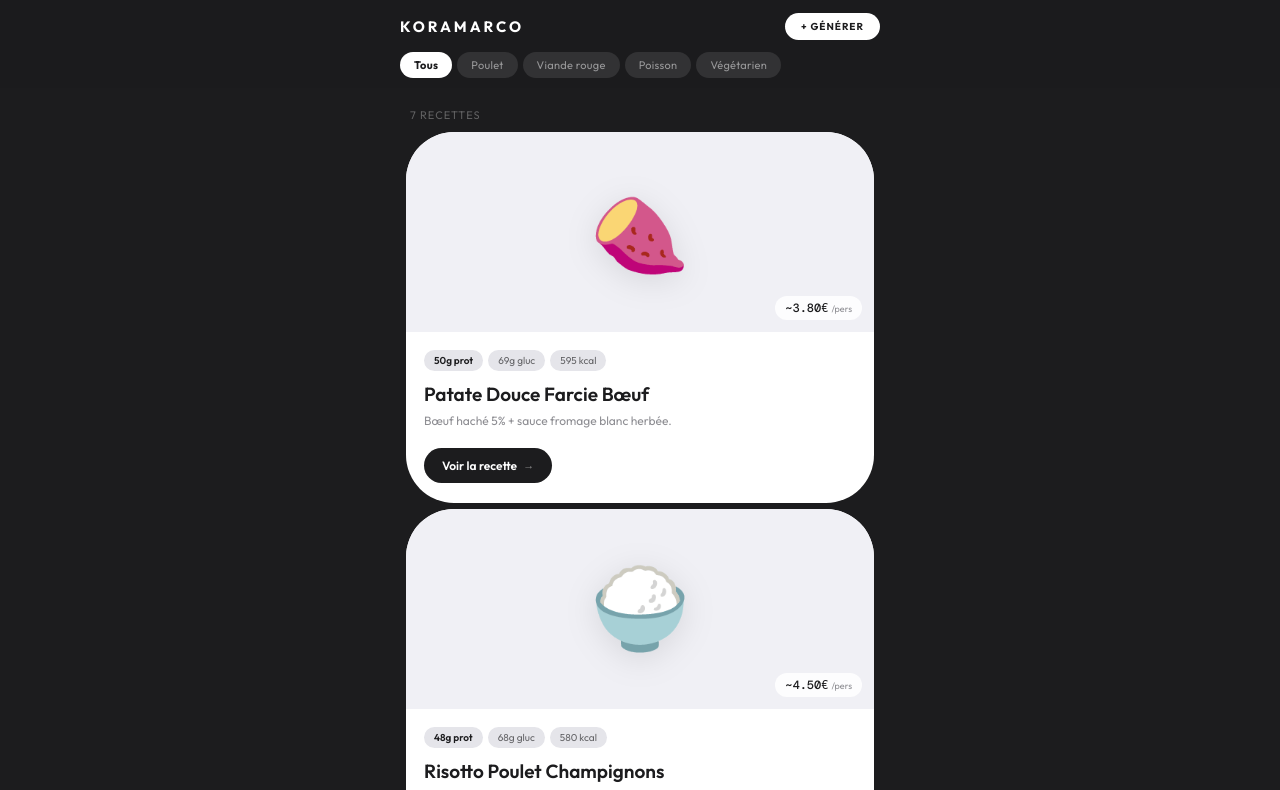
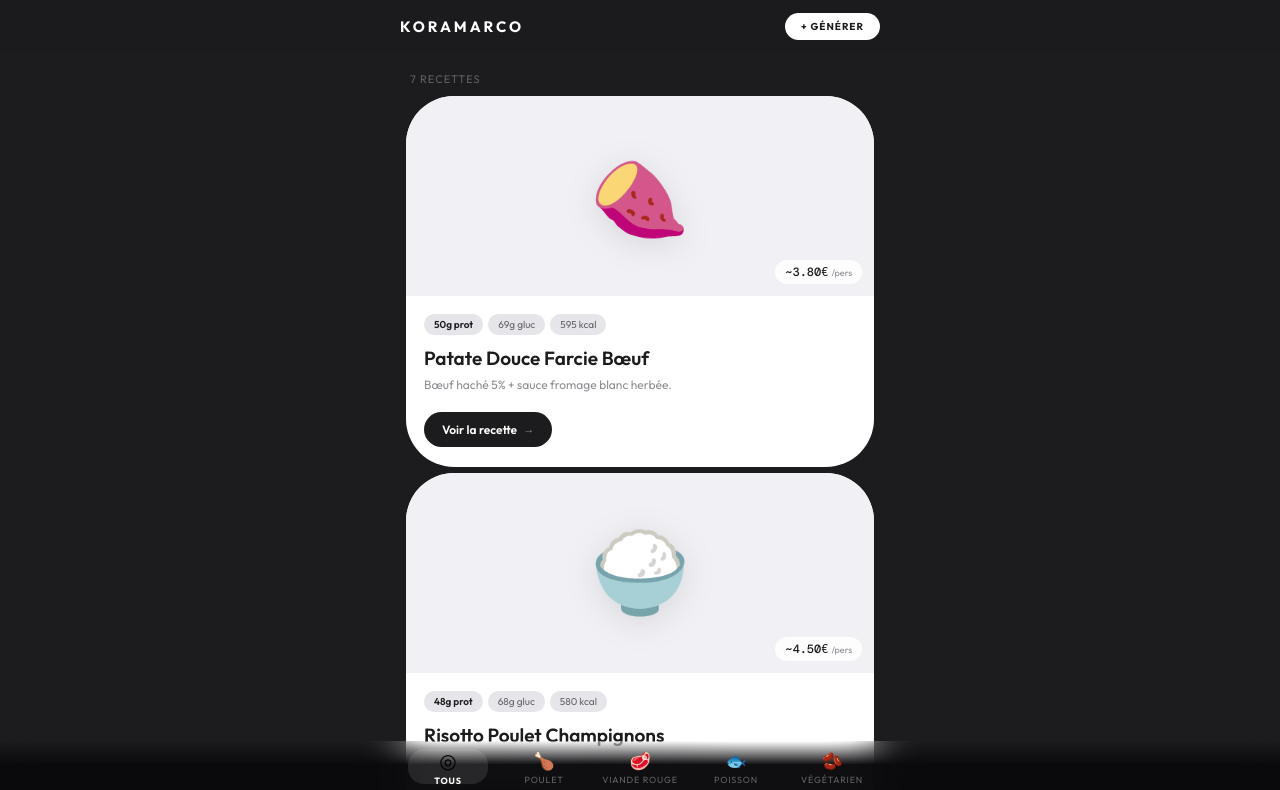
Before and after one commit to NeonBruyant/Macro, a React (Vite) app: page / in a window 1280 px wide. Shown: the top 790 px of the page. Built offline with nearby package versions, Linux system fonts and the light colour scheme.

Commit message:
Update App.jsx

```diff
--- a/src/App.jsx
+++ b/src/App.jsx
@@ -400,27 +400,55 @@ function Sheet({ recipe, onClose }) {
 
           {/* TABS CARD */}
           <div style={{background:C.white,borderRadius:48,overflow:"hidden"}}>
-            {/* tab bar */}
-            <div style={{display:"flex",padding:"6px 6px 0",gap:3}}>
-              {TABS.map(t=>(
+            {/* tab bar — sliding indicator */}
+            <div style={{padding:"6px 6px 0"}}>
+              <div style={{position:"relative",display:"flex",background:"rgba(0,0,0,0.06)",borderRadius:20,padding:2}}>
+                {/* sliding background */}
+                <div style={{
+                  position:"absolute",top:2,left:2,height:"calc(100% - 4px)",
+                  width:"calc("+(100/TABS.length)+"% - 6px/"+TABS.length+")",
+                  background:C.white,borderRadius:16,
+                  transform:"translateX(calc("+tabIdx+" * 100% + "+tabIdx+" * 2px))",
+                  transition:"transform 0.28s cubic-bezier(.4,0,.2,1)",
+                  pointerEvents:"none",
+                  boxShadow:"0 1px 4px rgba(0,0,0,0.1)",
+                }}/>
+                {TABS.map((t,i)=>(
                   <button key={t.id} onClick={()=>setTab(t.id)}
-                  style={{flex:1,padding:"9px 6px",borderRadius:"16px 16px 0 0",border:"none",fontFamily:C.font,fontSize:11,fontWeight:600,color:tab===t.id?C.text:C.muted,background:tab===t.id?C.card:"transparent",cursor:"pointer",transition:"all 0.15s",letterSpacing:0.3}}>
+                    style={{position:"relative",zIndex:1,flex:1,padding:"9px 6px",borderRadius:16,border:"none",fontFamily:C.font,fontSize:11,fontWeight:600,color:tab===t.id?C.text:C.muted,background:"transparent",cursor:"pointer",transition:"color 0.2s",letterSpacing:0.3}}>
                     {t.label}
                   </button>
                 ))}
               </div>
+            </div>
 
-            <div
-              onTouchStart={onTabTS} onTouchEnd={onTabTE}
-              style={{background:C.card,margin:"0 6px 6px",borderRadius:20,padding:"4px 0"}}>
-              {tab==="ingredients"&&recipe.ingredients.map((ing,i)=>(
+            {/* sliding content wrapper */}
+            <div onTouchStart={onTabTS} onTouchEnd={onTabTE}
+              style={{overflow:"hidden",margin:"0 6px 6px"}}>
+              <div style={{
+                display:"flex",
+                width:(TABS.length*100)+"%",
+                transform:"translateX(calc(-"+(tabIdx*(100/TABS.length))+"%))",
+                transition:"transform 0.3s cubic-bezier(.4,0,.2,1)",
+              }}>
+
+                {/* PANEL: Ingrédients */}
+                <div style={{width:(100/TABS.length)+"%",flexShrink:0}}>
+                  <div style={{background:C.card,borderRadius:20,padding:"4px 0"}}>
+                    {recipe.ingredients.map((ing,i)=>(
                       <div key={ing.id} style={{display:"flex",justifyContent:"space-between",alignItems:"center",padding:"12px 16px",borderBottom:i<recipe.ingredients.length-1?"1px solid "+C.white:"none"}}>
                         <span style={{fontFamily:C.font,fontSize:14,color:C.text}}>{ing.name}</span>
                         <span style={{fontFamily:C.mono,fontSize:12,fontWeight:500,color:C.text}}>{fmt(ing,ratio)}</span>
                       </div>
                     ))}
+                  </div>
+                </div>
 
-              {tab==="steps"&&recipe.steps&&recipe.steps.map((step,i)=>(
+                {/* PANEL: Préparation (full recipes only) */}
+                {recipe.type==="full"&&(
+                  <div style={{width:(100/TABS.length)+"%",flexShrink:0}}>
+                    <div style={{background:C.card,borderRadius:20,padding:"4px 0"}}>
+                      {recipe.steps&&recipe.steps.map((step,i)=>(
                         <div key={i} style={{display:"flex",gap:14,padding:"14px 16px",borderBottom:i<recipe.steps.length-1?"1px solid "+C.white:"none",alignItems:"flex-start"}}>
                           <div style={{fontFamily:C.mono,fontSize:12,color:C.muted,flexShrink:0,marginTop:1,width:22}}>{i<9?"0"+(i+1):i+1}</div>
                           <div>
@@ -429,21 +457,27 @@ function Sheet({ recipe, onClose }) {
                           </div>
                         </div>
                       ))}
+                    </div>
+                  </div>
+                )}
 
-              {tab==="shopping"&&(
-                <div>
+                {/* PANEL: Courses */}
+                <div style={{width:(100/TABS.length)+"%",flexShrink:0}}>
+                  <div style={{background:C.card,borderRadius:20,overflow:"hidden"}}>
                     {recipe.ingredients.map((ing,i)=>(
                       <div key={ing.id} style={{display:"flex",justifyContent:"space-between",alignItems:"center",padding:"12px 16px",borderBottom:i<recipe.ingredients.length-1?"1px solid "+C.white:"none"}}>
                         <span style={{fontFamily:C.font,fontSize:14,color:C.text}}>{ing.name}</span>
                         <span style={{fontFamily:C.mono,fontSize:12,fontWeight:500,color:C.text}}>{fmt(ing,ratio)}</span>
                       </div>
                     ))}
-                  <div style={{display:"flex",justifyContent:"space-between",alignItems:"center",padding:"14px 16px",background:C.dark,borderRadius:"0 0 20px 20px",marginTop:0}}>
+                    <div style={{display:"flex",justifyContent:"space-between",alignItems:"center",padding:"14px 16px",background:C.dark}}>
                       <span style={{fontFamily:C.font,fontSize:10,fontWeight:600,color:"rgba(255,255,255,0.5)",letterSpacing:1,textTransform:"uppercase"}}>Total estimé</span>
                       <span style={{fontFamily:C.mono,fontSize:18,color:"#fff",fontWeight:500}}>{"~"+(recipe.costPerServing*servings).toFixed(2)+" €"}</span>
                     </div>
                   </div>
-              )}
+                </div>
+
+              </div>
             </div>
           </div>
 
@@ -558,23 +592,13 @@ export default function App() {
       <div style={{minHeight:"100vh",background:C.bg,opacity:splash?0:1,transition:"opacity 0.4s 0.1s"}}>
 
         {/* TOP BAR */}
-        <div style={{position:"sticky",top:0,zIndex:50,background:"rgba(28,28,30,0.95)",backdropFilter:"blur(20px)",padding:"0 16px"}}>
+        <div style={{position:"sticky",top:0,zIndex:50,background:"rgba(28,28,30,0.92)",backdropFilter:"blur(20px)",padding:"0 16px"}}>
           <div style={{maxWidth:480,margin:"0 auto",height:52,display:"flex",alignItems:"center",justifyContent:"space-between"}}>
             <div style={{fontFamily:C.font,fontSize:15,fontWeight:700,color:"#fff",letterSpacing:3,textTransform:"uppercase"}}>KoraMarco</div>
             <button onClick={()=>setModal(true)}
               style={{background:C.white,color:C.dark,border:"none",borderRadius:50,padding:"7px 16px",fontSize:10,fontWeight:700,cursor:"pointer",fontFamily:C.font,letterSpacing:1,textTransform:"uppercase"}}>
               + Générer
             </button>
-          </div>
-
-          {/* NAV PILLS */}
-          <div style={{maxWidth:480,margin:"0 auto",display:"flex",gap:5,paddingBottom:10,overflowX:"auto"}}>
-            {PROTEIN_NAV.map(n=>(
-              <button key={n.id} onClick={()=>setNav(n.id)}
-                style={{padding:"6px 14px",borderRadius:50,border:"none",whiteSpace:"nowrap",background:nav===n.id?C.white:"rgba(255,255,255,0.1)",color:nav===n.id?C.dark:"rgba(255,255,255,0.5)",fontSize:11,fontWeight:nav===n.id?700:400,cursor:"pointer",fontFamily:C.font,letterSpacing:0.3,transition:"all 0.18s",flexShrink:0}}>
-                {n.label}
-              </button>
-            ))}
           </div>
         </div>
 
@@ -591,7 +615,7 @@ export default function App() {
             }
             navSwipeX.current=null; navSwipeY.current=null;
           }}
-          style={{maxWidth:480,margin:"0 auto",padding:"12px 6px 32px",display:"flex",flexDirection:"column",gap:6}}>
+          style={{maxWidth:480,margin:"0 auto",padding:"12px 6px 100px",display:"flex",flexDirection:"column",gap:6}}>
 
           {/* section header */}
           <div style={{padding:"8px 4px 4px"}}>
@@ -614,6 +638,44 @@ export default function App() {
         </div>
       </div>
 
+      {/* BOTTOM NAV — gradient blur background */}
+      <div style={{
+        position:"fixed",bottom:0,left:0,right:0,zIndex:60,
+        background:"linear-gradient(to top, rgba(10,10,12,0.98) 60%, rgba(10,10,12,0) 100%)",
+        backdropFilter:"blur(20px)",
+        WebkitBackdropFilter:"blur(20px)",
+        paddingBottom:"env(safe-area-inset-bottom, 0px)",
+      }}>
+        <div style={{maxWidth:480,margin:"0 auto",position:"relative"}}>
+          {/* sliding indicator */}
+          <div style={{
+            position:"absolute",
+            top:8,
+            left:"calc("+navIdx+" * 20% + 8px)",
+            width:"calc(20% - 16px)",
+            height:"calc(100% - 24px)",
+            background:"rgba(255,255,255,0.1)",
+            borderRadius:16,
+            transition:"left 0.28s cubic-bezier(.4,0,.2,1)",
+            pointerEvents:"none",
+          }}/>
+          <div style={{display:"flex"}}>
+            {PROTEIN_NAV.map((n,i)=>(
+              <button key={n.id} onClick={()=>setNav(n.id)}
+                style={{flex:1,display:"flex",flexDirection:"column",alignItems:"center",justifyContent:"center",gap:4,border:"none",background:"none",cursor:"pointer",padding:"10px 0 14px",position:"relative",zIndex:1}}>
+                <div style={{fontSize:nav===n.id?20:17,transition:"font-size 0.2s",lineHeight:1}}>
+                  {n.id==="tous"?"◎":n.id==="poulet"?"🍗":n.id==="rouge"?"🥩":n.id==="poisson"?"🐟":"🫘"}
+                </div>
+                <div style={{fontFamily:C.font,fontSize:9,fontWeight:nav===n.id?700:400,color:nav===n.id?"#fff":"rgba(255,255,255,0.35)",letterSpacing:0.8,textTransform:"uppercase",transition:"all 0.2s"}}>
+                  {n.label}
+                </div>
+                {nav===n.id&&<div style={{width:16,height:2,borderRadius:1,background:"#fff",position:"absolute",bottom:6}}/>}
+              </button>
+            ))}
+          </div>
+        </div>
+      </div>
+
       {selected&&<Sheet recipe={selected} onClose={()=>setSelected(null)}/>}
       {modal&&<GenModal onClose={()=>setModal(false)} onAdd={r=>{setRecipes(p=>[...p,r]);}}/>}
     </>
```
Lines whose indentation alone changed are shown as unchanged.
